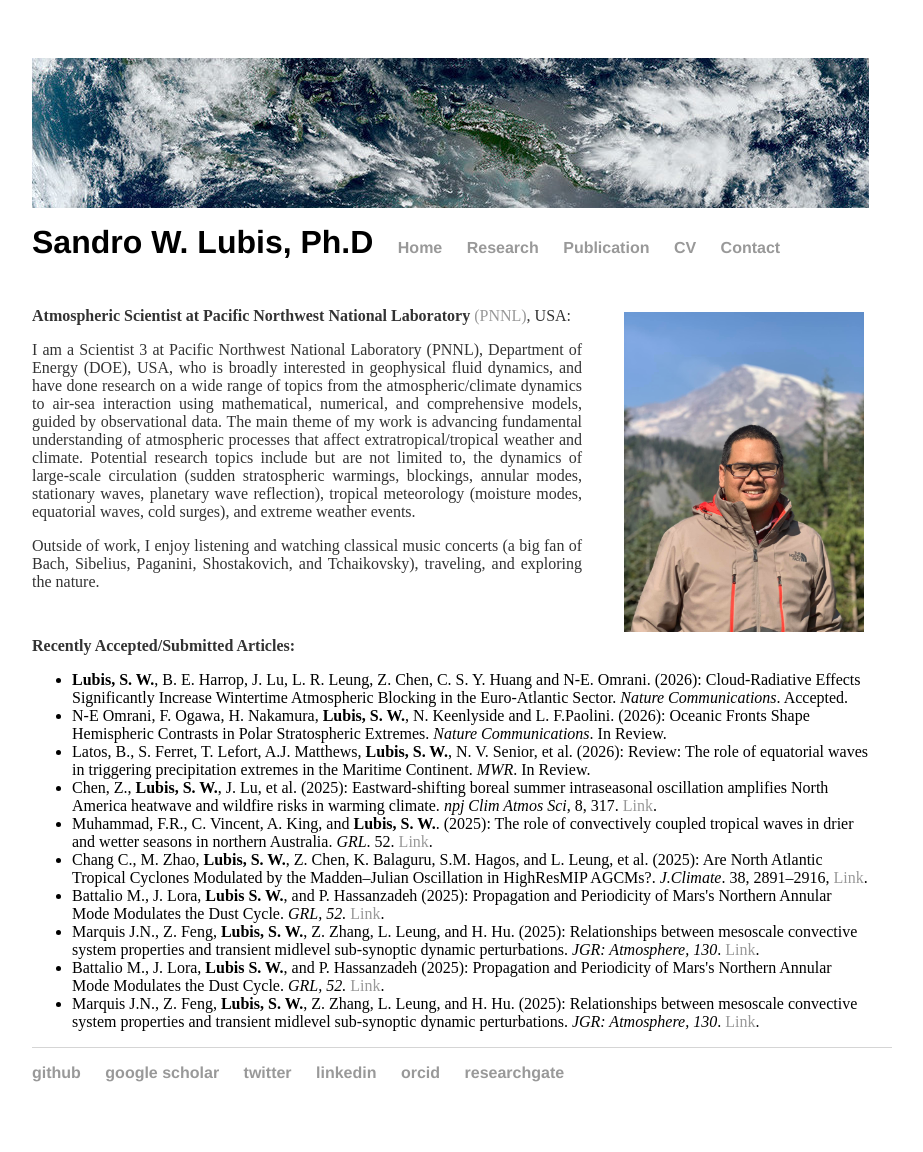
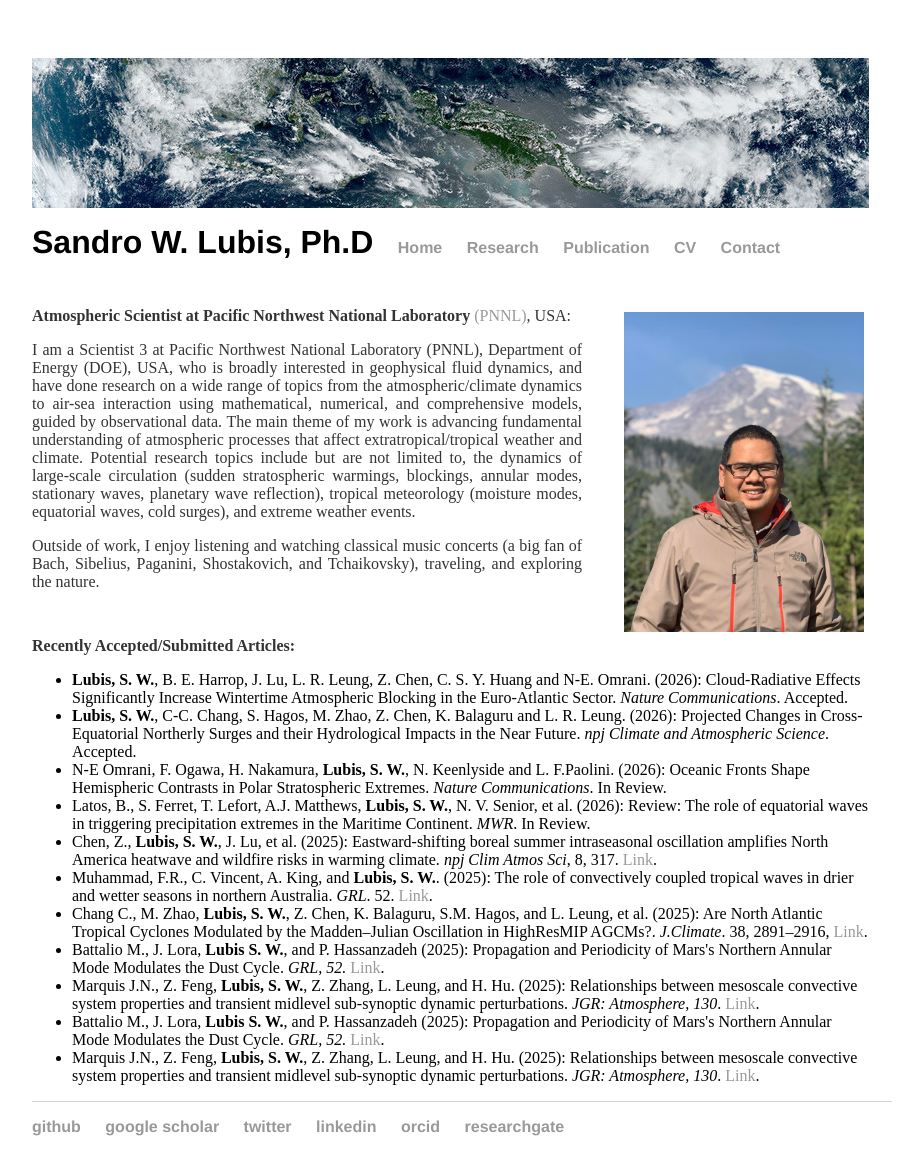
Before and after one commit to sandrolubis/sandrolubis.github.io, a Jekyll site: the page built from index.html, in a window 1280 px wide. Shown: the whole page, without its empty margins (276-1199 px from the left). Built offline with Jekyll 4.4.1, drawn with Linux system fonts in a browser that asks for light colours; before the commit the page ends 1098 px from its top, so only the background shows below that.

Commit message:
Update index.html

```diff
--- a/index.html
+++ b/index.html
@@ -47,6 +47,7 @@ div.relative {
 	<p class="ex", style="padding-top:30px"><font size=3><b>Recently Accepted/Submitted Articles:</b></p>
 		<ul class="ex">
 		<li> <b>Lubis, S. W.</b>, B. E. Harrop, J. Lu, L. R. Leung, Z. Chen, C. S. Y. Huang and N-E. Omrani. (2026): Cloud-Radiative Effects Significantly Increase Wintertime Atmospheric Blocking in the Euro-Atlantic Sector. <i>Nature Communications</i>. Accepted.</li>
+		<li> <b>Lubis, S. W.</b>, C-C. Chang, S. Hagos, M. Zhao, Z. Chen, K. Balaguru and L. R. Leung. (2026): Projected Changes in Cross-Equatorial Northerly Surges and their Hydrological Impacts in the Near Future. <i>npj Climate and Atmospheric Science</i>. Accepted.</li>
 		<li> N-E Omrani, F. Ogawa, H. Nakamura, <b>Lubis, S. W.</b>, N. Keenlyside and L. F.Paolini. (2026): Oceanic Fronts Shape Hemispheric Contrasts in Polar Stratospheric Extremes. <i>Nature Communications</i>. In Review.</li>
 		<li> Latos, B., S. Ferret, T. Lefort, A.J. Matthews, <b>Lubis, S. W.</b>, N. V. Senior, et al. (2026): Review: The role of equatorial waves in triggering precipitation extremes in the Maritime Continent. <i>MWR</i>. In Review.</li>
 		<li> Chen, Z., <b>Lubis, S. W.</b>, J. Lu, et al. (2025): Eastward-shifting boreal summer intraseasonal oscillation amplifies North America heatwave and wildfire risks in warming climate. <i>npj Clim Atmos Sci</i>, 8, 317. <a href="https://doi.org/10.1038/s41612-025-01196-5">Link</a>.</li>
```
